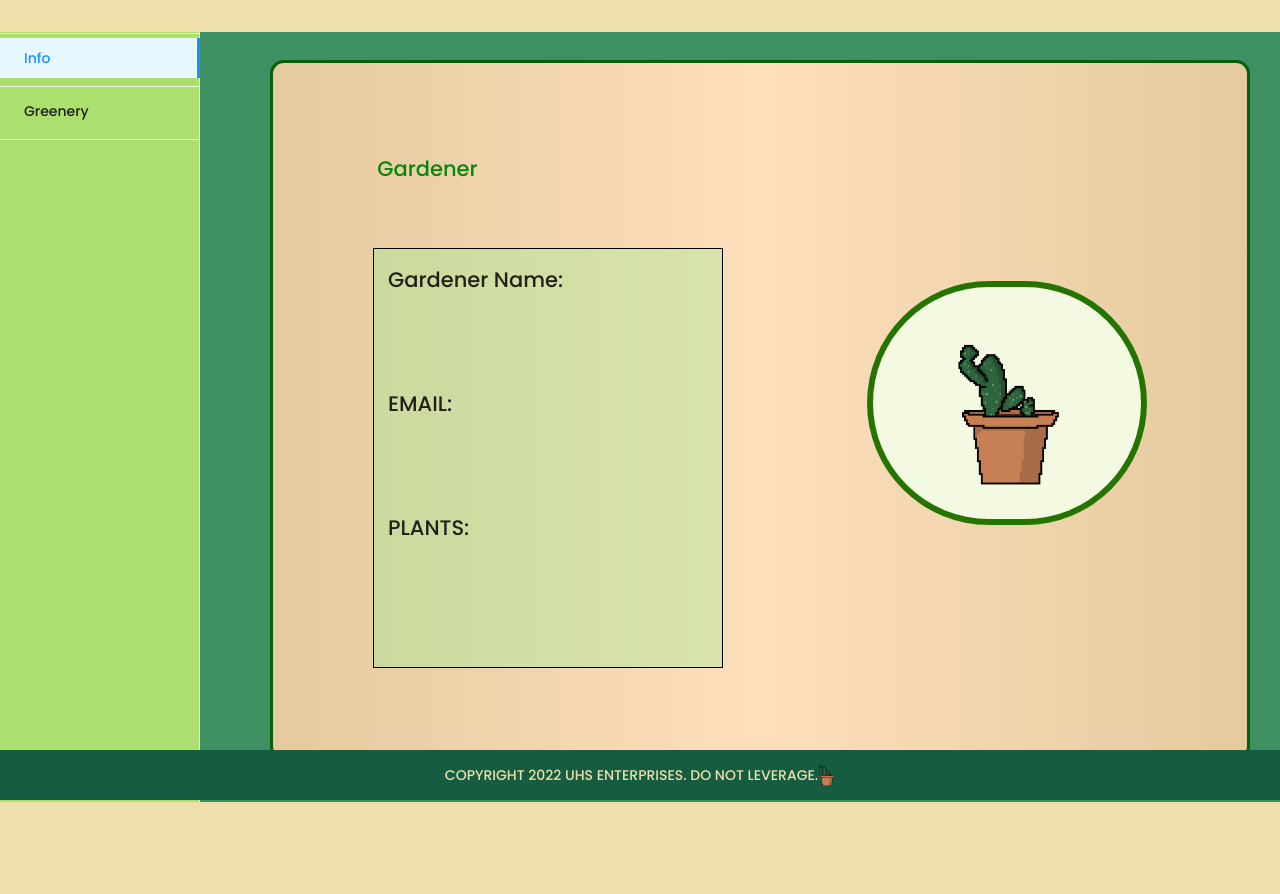
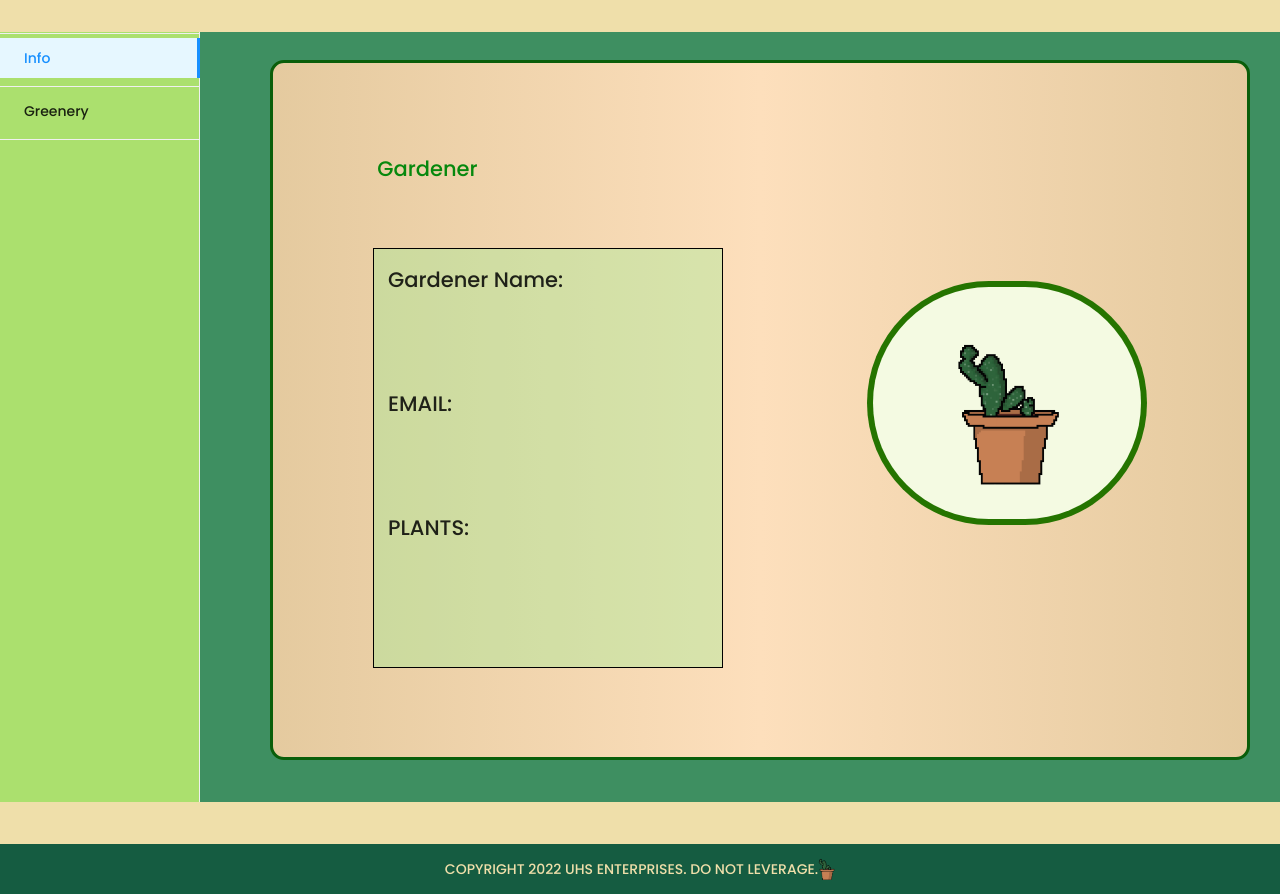
Before and after one commit to unanswerable-hog-splatch/plant-app, a React (Create React App) app: page /profile in a window 1280 px wide. Before the commit the page ends 862 px from the top, so only its background shows below. Built offline with nearby package versions, Linux system fonts and the light colour scheme; no server answers.

Commit message:
fixed footer

```diff
--- a/src/components/footer/footer.css
+++ b/src/components/footer/footer.css
@@ -9,7 +9,7 @@ footer {
     /* width: 100%; */
 
     margin-top: 3em;
-    position:absolute;
+    /* position:absolute; */
     left:0;
     bottom:0;
     right:0;
--- a/src/index.css
+++ b/src/index.css
@@ -13,9 +13,9 @@ code {
     monospace;
 }
 
-#root {
+/* #root {
   padding-bottom:60px;
-}
+} */
 .ant-modal-root {
   height: 0 !important;
 }
```
